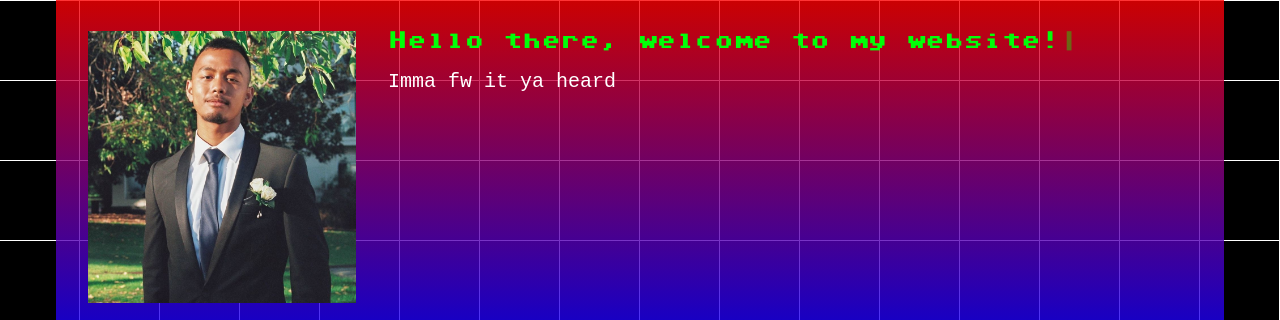
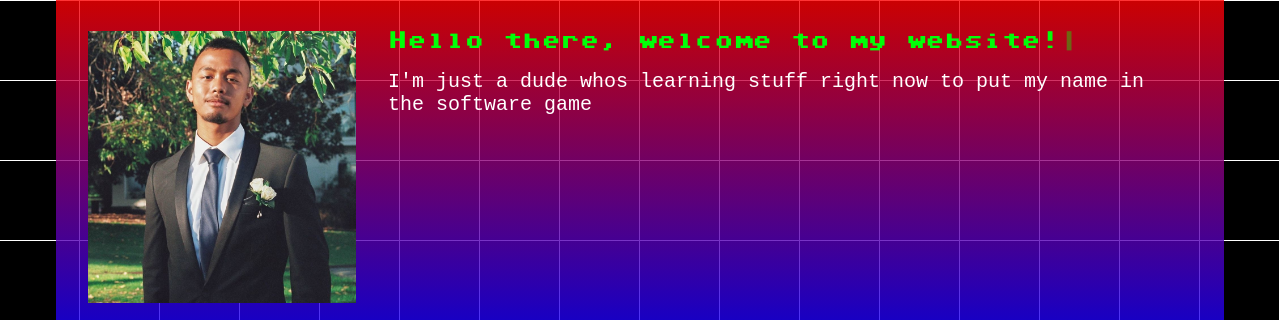
Before and after one commit to gedewir/wirayuda-website, a website: page index.html in a window 1280 px wide. Shown: the part 240-560 px from the top of the page. Drawn offline with Linux system fonts and the light colour scheme.

Commit message:
been a long time

```diff
--- a/index.html
+++ b/index.html
@@ -39,7 +39,7 @@
         <p>Hello there, welcome to my website!</p>
       </div>
       <div class="description">
-    <p>Imma fw it ya heard</p>
+    <p>I'm just a dude whos learning stuff right now to put my name in the software game</p>
       </div>
     </div>
   </div>
```
